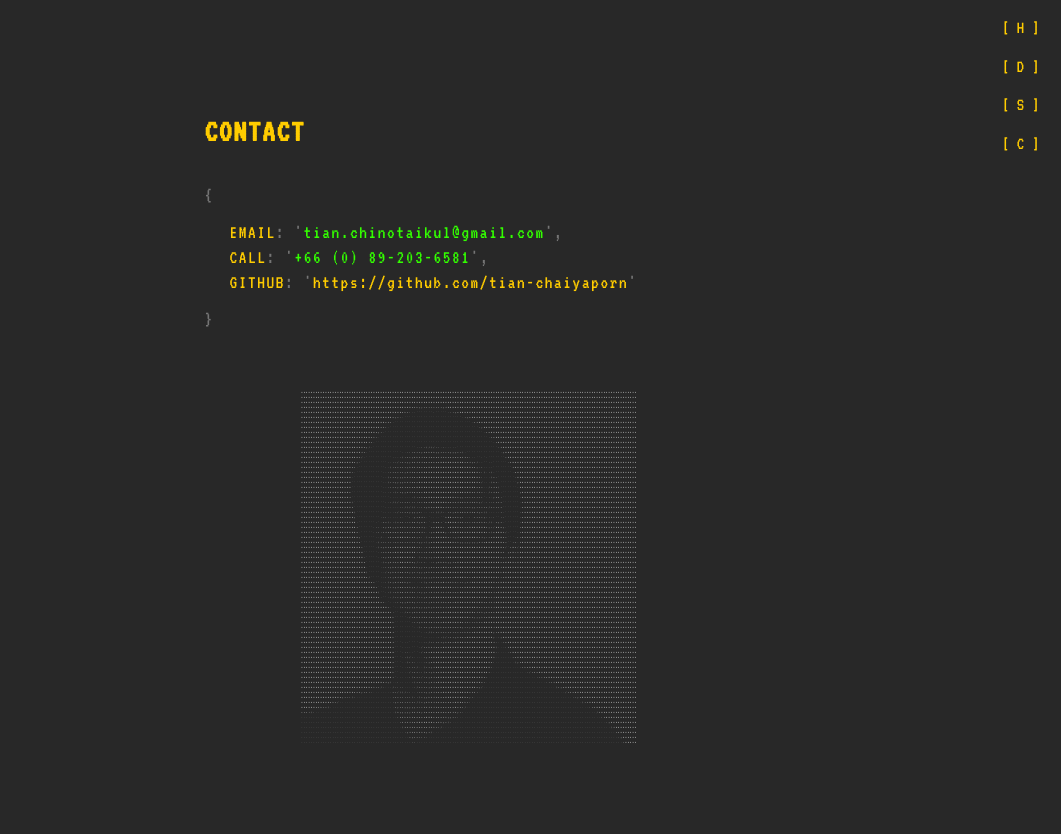
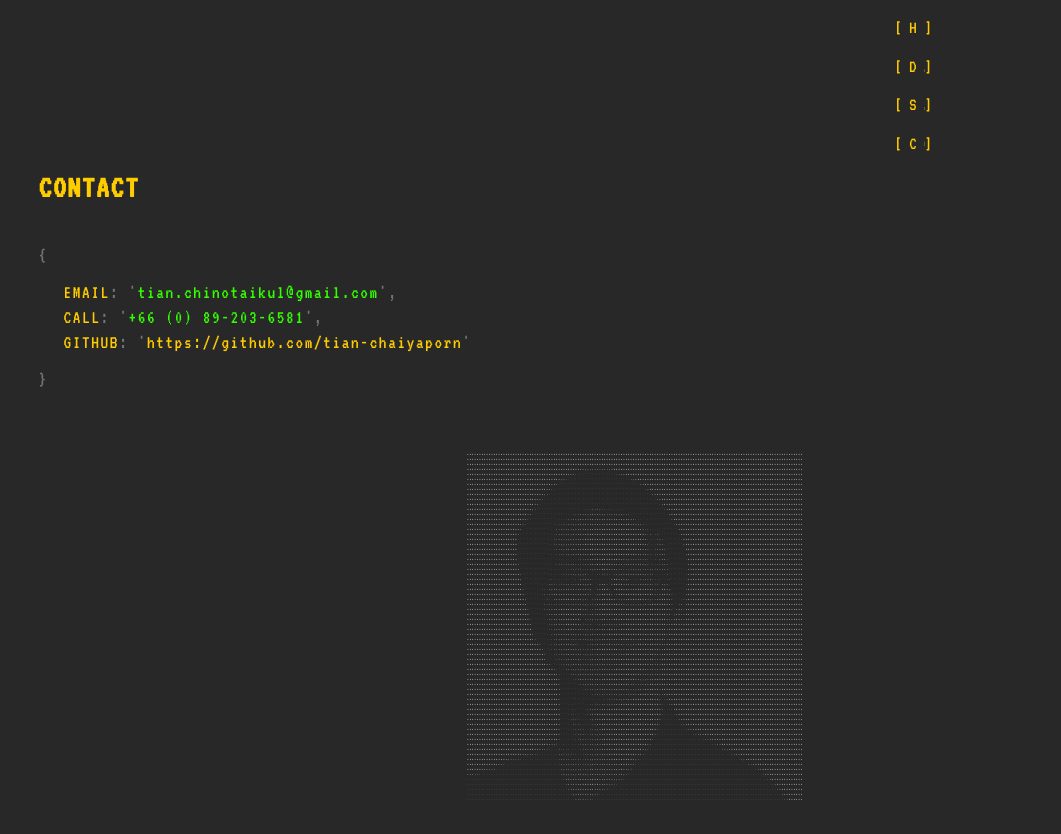
Before and after one commit to tian-chaiyaporn/portfolio, a React (Create React App) app: page /contact in a window 1280 px wide. Shown: the top 834 px of the page, without its empty margins (219-1280 px from the left). After the commit the page ends 800 px from the top, so only its background shows below. Built offline with nearby package versions, Linux system fonts and the light colour scheme.

Commit message:
add animation and adjust page layout to accommodate it

```diff
--- a/package.json
+++ b/package.json
@@ -8,6 +8,7 @@
     "react-dom": "^16.0.0",
     "react-router-dom": "^4.2.2",
     "react-scripts": "1.0.15",
+    "react-transition-group": "1.x",
     "shortid": "^2.2.8"
   },
   "scripts": {
--- a/src/App.css
+++ b/src/App.css
@@ -1,28 +1,15 @@
-.App {
-  text-align: center;
+.route-container {
+  position: absolute;
+  height: 100%;
+  width: 100%;
+  overflow: hidden;
+  margin: auto;
 }
 
-.App-logo {
-  animation: App-logo-spin infinite 20s linear;
-  height: 80px;
+.route-container-item {
+  position: relative;
+  height: 100%;
+  max-width: 1065px;
+  margin: auto;
+  overflow: hidden;
 }
-
-.App-header {
-  background-color: #222;
-  height: 150px;
-  padding: 20px;
-  color: white;
-}
-
-.App-title {
-  font-size: 1.5em;
-}
-
-.App-intro {
-  font-size: large;
-}
-
-@keyframes App-logo-spin {
-  from { transform: rotate(0deg); }
-  to { transform: rotate(360deg); }
-}
--- a/src/App.js
+++ b/src/App.js
@@ -5,12 +5,14 @@ import Database from './Containers/Database/Database'
 import SampleWork from './Containers/SampleWork/SampleWork'
 import Navigation from './Components/Navigation/Navigation'
 import { BrowserRouter, Route, Switch, Link } from 'react-router-dom'
+import './App.css'
 
 class App extends Component {
   render() {
     return (
       <BrowserRouter>
         <div className="route-container">
+          <div className="route-container-item">
             <Route path="/:route" component={Navigation} />
             <Switch>
               <Route exact path="/" component={Home} />
@@ -26,6 +28,7 @@ class App extends Component {
               />
             </Switch>
           </div>
+        </div>
       </BrowserRouter>
     );
   }
--- a/src/Components/Navigation/Navigation.css
+++ b/src/Components/Navigation/Navigation.css
@@ -1,5 +1,5 @@
 .Navigation {
-  position: fixed;
+  position: absolute;
   right: 20px;
   text-align: right;
   text-decoration: none;
--- a/src/Containers/Contact/Contact.css
+++ b/src/Containers/Contact/Contact.css
@@ -5,21 +5,71 @@
 }
 
 .contact {
-  display: flex;
-  justify-content: center;
-  align-items: center;
+  position: relative;
   height: 100%;
-  padding: 20px;
+  top: 150px;
+  left: 150px;
 }
 
 .contact-box {
-  display: flex;
-  flex-direction: column;
+  display: inline;
   max-height: 100%;
-  max-width: 100%;
+  max-width: 80%;
+}
+
+@media (max-width: 800px) {
+  .contact {
+    left: 10%;
+    padding-right: 20%;
+  }
+  .contact-box {
+    max-width: 100%;
+  }
+}
+
+.heading {
+  display: inline-block;
+  overflow: hidden;
+  white-space: nowrap;
+}
+
+.typing-heading-appear {
+  width: 0%;
+  overflow: hidden;
+  white-space: nowrap;
+}
+
+.typing-heading-appear.typing-heading-appear-active {
+  width: 100%;
+  animation: type-in-heading 1s steps(8, end)
+}
+
+@keyframes type-in-heading{
+  from {width:0%}
+  to {width: 100%}
+}
+
+.typing-body-contact-appear {
+  width: 0%;
+  overflow: hidden;
+  white-space: nowrap;
+}
+
+.typing-body-contact-appear.typing-body-contact-appear-active {
+  width: 100%;
+  animation: type-in-body-contact 2s steps(40, end)
+}
+
+@keyframes type-in-body-contact{
+  from {width:0%}
+  to {width: 100%}
 }
 
 .profile {
+  top: 300px;
+  right: 300px;
+  position: absolute;
+  overflow: hidden;
   font-size: 2px;
   line-height: 5px;
   min-inline-size: min-content;
@@ -27,5 +77,33 @@
   line-break: loose;
   width: 345px;
   color: #FFF;
-  align-self: flex-end;
 }
+
+@media (max-width: 800px) {
+  .profile {
+    right: 100px;
+    text-align: center;
+  }
+}
+
+@media (max-width: 400px) {
+  .profile {
+    display: none;
+  }
+}
+
+.typing-profile-appear {
+  height: 0%;
+  position: absolute;
+  overflow: hidden;
+}
+
+.typing-profile-appear.typing-profile-appear-active {
+  height: 40%;
+  animation: type-in-profile 5s
+}
+
+@keyframes type-in-profile{
+  from {height:0%}
+  to {height: 40%}
+}
--- a/src/Containers/Contact/Contact.js
+++ b/src/Containers/Contact/Contact.js
@@ -1,4 +1,5 @@
 import React, { Component } from 'react';
+import { CSSTransitionGroup } from 'react-transition-group';
 import './Contact.css'
 import contactData from '../../data/contact.json'
 import profile from '../../data/profile-picture.txt'
@@ -24,9 +25,33 @@ class Contact extends Component {
       <div className="container">
         <div className="contact">
           <div className="contact-box">
-            <h1>CONTACT</h1>
-            <ObjectComponent data={this.state.contact} />
-            <p className='profile'>{this.state.profile}</p>
+            <CSSTransitionGroup
+              transitionName="typing-heading"
+              transitionAppear={true}
+              transitionAppearTimeout={1000}
+              transitionEnter={false}
+              transitionLeave={false}
+            >
+              <h1 className="heading">CONTACT</h1>
+            </CSSTransitionGroup>
+            <CSSTransitionGroup
+              transitionName="typing-body-contact"
+              transitionAppear={true}
+              transitionAppearTimeout={2000}
+              transitionEnter={false}
+              transitionLeave={false}
+            >
+              <ObjectComponent data={this.state.contact} />
+            </CSSTransitionGroup>
+            <CSSTransitionGroup
+              transitionName="typing-profile"
+              transitionAppear={true}
+              transitionAppearTimeout={5000}
+              transitionEnter={false}
+              transitionLeave={false}
+            >
+              <p className='profile'>{this.state.profile}</p>
+            </CSSTransitionGroup>
           </div>
         </div>
       </div>
--- a/src/Containers/Database/Database.css
+++ b/src/Containers/Database/Database.css
@@ -2,19 +2,67 @@
   position: absolute;
   width: 100%;
   height: 100%;
+  overflow-x: hidden;
+  overflow-y: scroll;
+  padding-right: 17px;
 }
 
 .database {
-  display: flex;
-  justify-content: center;
+  position: relative;
   height: 100%;
-  margin-top: 150px;
-  padding: 20px;
+  top: 150px;
+  left: 150px;
+}
+
+@media (max-width: 800px) {
+  .database {
+    position: relative;
+    left: 10%;
+    padding-right: 20%;
+  }
 }
 
 .database-item {
+  display: inline-block;
   overflow: visible;
   max-height: 100%;
-  max-width: 95%;
-  width: 70%;
+  max-width: 100%;
 }
+
+.heading {
+  display: inline-block;
+  overflow: hidden;
+  white-space: nowrap;
+}
+
+.typing-heading-database-appear {
+  width: 0%;
+  overflow: hidden;
+  white-space: nowrap;
+}
+
+.typing-heading-database-appear.typing-heading-database-appear-active {
+  width: 50%;
+  animation: type-in-heading-database 0.5s steps(15, end)
+}
+
+@keyframes type-in-heading-database{
+  from {width:0%}
+  to {width: 50%}
+}
+
+.typing-body-database-appear {
+  width: 0%;
+  overflow: hidden;
+  white-space: nowrap;
+}
+
+.typing-body-database-appear.typing-body-database-appear-active {
+  width: 90%;
+  animation: type-in-body-database 2s steps(50, end)
+}
+
+@keyframes type-in-body-database{
+  from {width:0%}
+  to {width: 90%}
+}
--- a/src/Containers/Database/Database.js
+++ b/src/Containers/Database/Database.js
@@ -1,4 +1,5 @@
 import React, { Component } from 'react';
+import { CSSTransitionGroup } from 'react-transition-group';
 import resumeData from '../../data/resume.json'
 import './Database.css'
 import ObjectComponent from '../../Components/JsonComponent/ObjectComponent'
@@ -14,11 +15,31 @@ class Database extends Component {
     return (
       <div className="container">
         <div className="database">
+
           <div className="database-item">
-            <h1>DATABASE</h1>
-            <h4>I.E. RESUME</h4>
+            <CSSTransitionGroup
+              transitionName="typing-heading-database"
+              transitionAppear={true}
+              transitionAppearTimeout={500}
+              transitionEnter={false}
+              transitionLeave={false}
+            >
+              <div className="heading">
+                <h1>DATABASE</h1>
+                <h4>I.E. RESUME</h4>
+              </div>
+            </CSSTransitionGroup>
+            <CSSTransitionGroup
+              transitionName="typing-body-database"
+              transitionAppear={true}
+              transitionAppearTimeout={2000}
+              transitionEnter={false}
+              transitionLeave={false}
+            >
             <ObjectComponent data={this.state.database} />
+            </CSSTransitionGroup>
           </div>
+
         </div>
       </div>
     );
--- a/src/Containers/SampleWork/SampleWork.css
+++ b/src/Containers/SampleWork/SampleWork.css
@@ -5,16 +5,60 @@
 }
 
 .sample-work {
-  display: flex;
-  justify-content: center;
+  position: relative;
   height: 100%;
-  margin-top: 150px;
-  padding: 20px;
+  top: 150px;
+  left: 150px;
+}
+
+@media (max-width: 800px) {
+  .sample-work {
+    position: relative;
+    left: 10%;
+    padding-right: 20%;
+  }
 }
 
 .sample-work-item {
   overflow: visible;
   max-height: 100%;
-  max-width: 95%;
-  width: 70%;
+  max-width: 100%;
 }
+
+.heading {
+  display: inline-block;
+  overflow: hidden;
+  white-space: nowrap;
+}
+
+.typing-heading-appear {
+  width: 0%;
+  overflow: hidden;
+  white-space: nowrap;
+}
+
+.typing-heading-appear.typing-heading-appear-active {
+  width: 80%;
+  animation: type-in-heading 1s steps(20, end)
+}
+
+@keyframes type-in-heading{
+  from {width:0%}
+  to {width: 80%}
+}
+
+.typing-body-sample-appear {
+  width: 0%;
+  overflow: hidden;
+  white-space: nowrap;
+}
+
+.typing-body-sample-appear.typing-body-sample-appear-active {
+  width: 30%;
+  animation: type-in-body-sample 1s steps(20, end)
+}
+
+@keyframes type-in-body-sample{
+  from {width:0%}
+  to {width: 30%}
+}
--- a/src/Containers/SampleWork/SampleWork.js
+++ b/src/Containers/SampleWork/SampleWork.js
@@ -1,4 +1,5 @@
 import React, { Component } from 'react';
+import { CSSTransitionGroup } from 'react-transition-group';
 import sampleWorkData from '../../data/sample-work.json'
 import './SampleWork.css'
 import ObjectComponent from '../../Components/JsonComponent/ObjectComponent'
@@ -14,10 +15,28 @@ class SampleWork extends Component {
     return (
       <div className="container">
         <div className="sample-work">
-          <div className="sample-work-item">
-            <h1>SAMPLE WORKS</h1>
-            <ObjectComponent data={this.state.sampleWork} />
-          </div>
+
+            <div className="sample-work-item">
+              <CSSTransitionGroup
+                transitionName="typing-heading"
+                transitionAppear={true}
+                transitionAppearTimeout={1000}
+                transitionEnter={false}
+                transitionLeave={false}
+              >
+                <h1 className="heading">SAMPLE WORKS</h1>
+              </CSSTransitionGroup>
+              <CSSTransitionGroup
+                transitionName="typing-body-sample"
+                transitionAppear={true}
+                transitionAppearTimeout={1000}
+                transitionEnter={false}
+                transitionLeave={false}
+              >
+                <ObjectComponent data={this.state.sampleWork} />
+              </CSSTransitionGroup>
+            </div>
+
         </div>
       </div>
     );
```
Also changed, not shown: 2 other files (tests, documents, lock files or other folders). Lines whose indentation alone changed are shown as unchanged.
